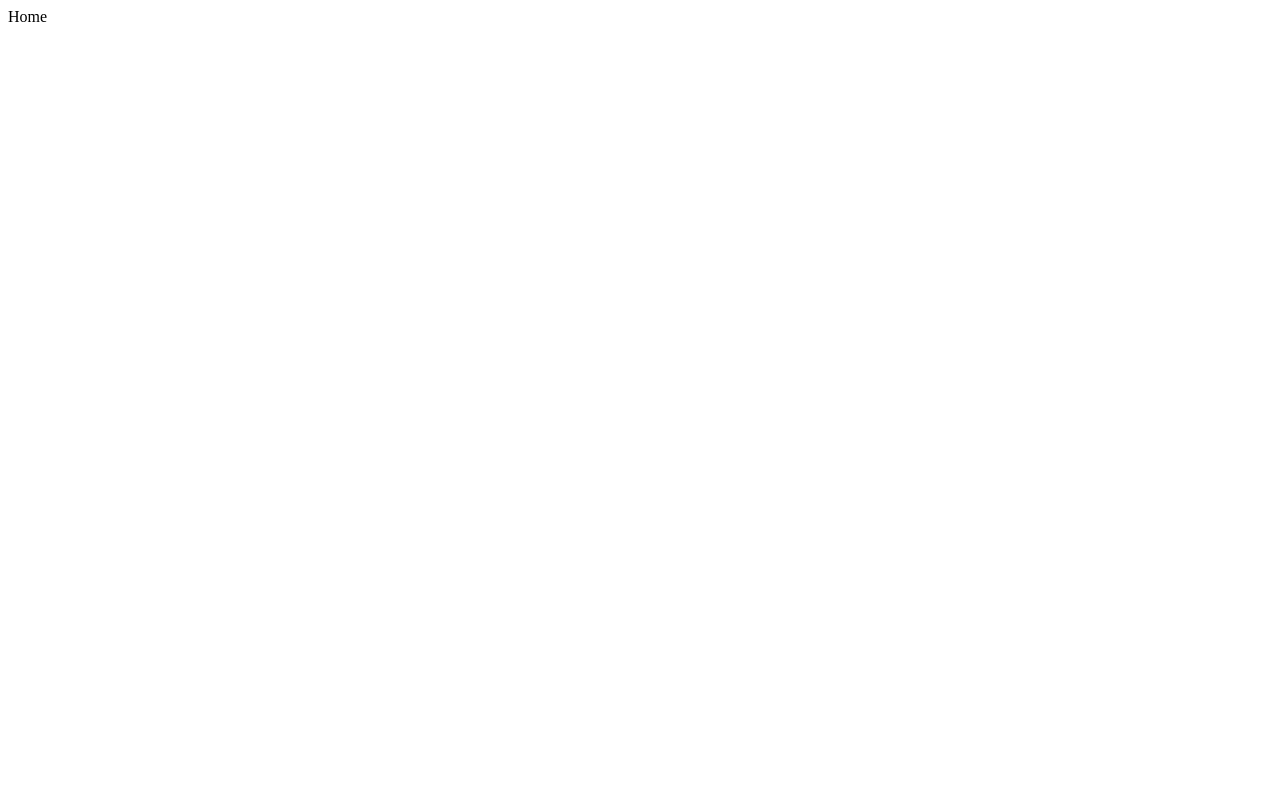
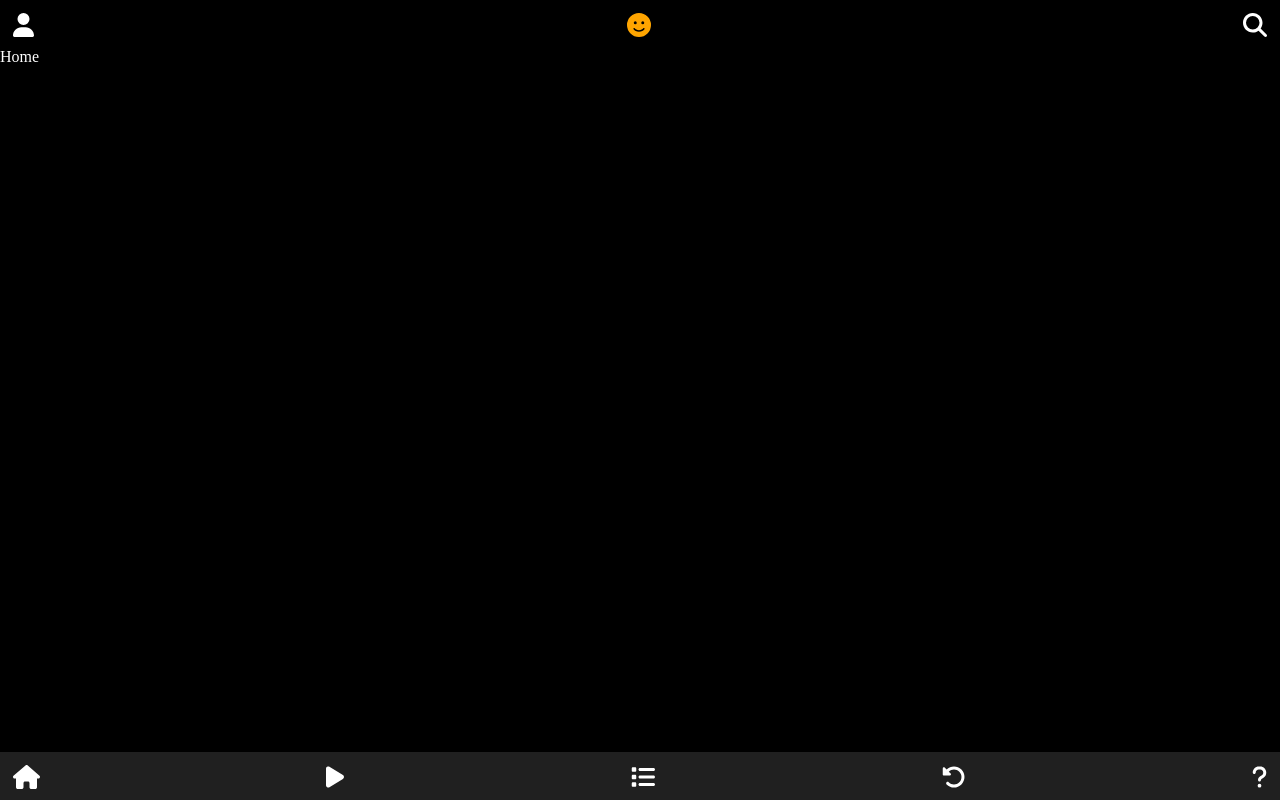
Before and after one commit to efucci/nm-technical-test, a Vue app: page / in a window 1280 px wide. Built offline with nearby package versions, Linux system fonts and the light colour scheme.

Commit message:
create skeleton layout

```diff
--- a/package.json
+++ b/package.json
@@ -7,6 +7,9 @@
     "start:mock-api": "./node_modules/.bin/osprey-mock-service -f ./node_modules/nm-mock-api/demo.raml -p 1337 --cors"
   },
   "dependencies": {
+    "@fortawesome/fontawesome-svg-core": "^6.3.0",
+    "@fortawesome/free-solid-svg-icons": "^6.3.0",
+    "@fortawesome/vue-fontawesome": "^3.0.3",
     "axios": "^1.3.4",
     "nm-mock-api": "git+https://github.com/NoriginMedia/mock-api.git#cloudberry",
     "vue": "^3.2.47",
@@ -14,6 +17,7 @@
   },
   "devDependencies": {
     "@vitejs/plugin-vue": "^4.0.0",
+    "sass": "^1.58.1",
     "vite": "^4.1.4"
   }
 }
--- a/src/App.vue
+++ b/src/App.vue
@@ -1,10 +1,7 @@
-<!-- <script setup>
-import { getEpg } from '@/services.js'
-
-const epgData = await getEpg()
-console.log('data', epgData)
-</script> -->
-
 <template>
   <router-view/>
 </template>
+
+<style lang="scss">
+  @import '@/assets/styles/main.css';
+</style>
--- /dev/null
+++ b/src/assets/fontawesome.js
@@ -0,0 +1,22 @@
+import { library } from '@fortawesome/fontawesome-svg-core'
+import {
+  faMagnifyingGlass,
+  faFaceSmile,
+  faHouse,
+  faList,
+  faPlay,
+  faQuestion,
+  faRotateLeft,
+  faUser
+} from '@fortawesome/free-solid-svg-icons'
+
+library.add(
+  faMagnifyingGlass,
+  faFaceSmile,
+  faHouse,
+  faList,
+  faPlay,
+  faQuestion,
+  faRotateLeft,
+  faUser
+)
--- /dev/null
+++ b/src/assets/styles/main.css
@@ -0,0 +1,22 @@
+html, body
+{
+  width: 100%;
+  height: 100%;
+}
+body
+{
+  margin: 0;
+  width: 100%;
+  height: 100%;
+  background-color: black;
+}
+#app {
+  width: 100vw;
+  height: 100vh;
+  background-color: black;
+  color: white;
+}
+
+button {
+  cursor: pointer;
+}
--- /dev/null
+++ b/src/assets/styles/variables.scss
@@ -0,0 +1,2 @@
+$header-height: 3rem;
+$footer-height: 3rem;
--- /dev/null
+++ b/src/components/Footer.vue
@@ -0,0 +1,27 @@
+<template>
+  <footer>
+    <div class="inner">
+      <font-awesome-icon icon="fa-house" size="xl" />
+      <font-awesome-icon icon="fa-play" size="xl" />
+      <font-awesome-icon icon="fa-list" size="xl" />
+      <font-awesome-icon icon="fa-rotate-left" size="xl" />
+      <font-awesome-icon icon="fa-question" size="xl" />
+    </div>
+    </footer>
+</template>
+
+<style lang="scss" scoped>
+footer {
+  position: fixed;
+  bottom: 0;
+  right: 0;
+  left: 0;
+  background-color: #202020;
+  height: $footer-height;
+  .inner {
+    display: flex;
+    justify-content: space-between;
+    padding: .8rem;
+  }
+}
+</style>
--- /dev/null
+++ b/src/components/MainContainer.vue
@@ -0,0 +1,20 @@
+<script setup>
+  import Navbar from '@/components/Navbar.vue'
+  import Footer from '@/components/Footer.vue'
+</script>
+
+<template>
+  <Navbar />
+    <main class="main-container" >
+      <slot />
+    </main>
+  <Footer />
+</template>
+<style scoped>
+.main-container {
+  display: flex;
+  padding: 3rem 0;
+  box-sizing: border-box;
+  width: 100vw;
+}
+</style>
--- /dev/null
+++ b/src/components/Navbar.vue
@@ -0,0 +1,32 @@
+<template>
+ <header>
+    <div class="inner">
+      <font-awesome-icon icon="user" size="xl" />
+      <font-awesome-icon icon="fa-face-smile" class="smile-icon" size="xl" />
+      <font-awesome-icon icon="fa-magnifying-glass" size="xl" />
+      </div>
+  </header>
+</template>
+
+<style scoped lang="scss">
+header {
+  position: fixed;
+  top: 0;
+  left: 0;
+  right: 0;
+  background-color: black;
+  height: $header-height;
+
+  .inner {
+    padding: .8rem;
+    height: 1rem;
+    width: 100%;
+    display: flex;
+    justify-content: space-between;
+    box-sizing: border-box;
+  }
+  .smile-icon {
+    color: orange;
+  }
+}
+</style>
--- a/src/main.js
+++ b/src/main.js
@@ -1,5 +1,10 @@
 import { createApp } from 'vue'
 import router from './router.js'
 import App from './App.vue'
+import '@/assets/fontawesome'
+import { FontAwesomeIcon } from '@fortawesome/vue-fontawesome'
 
-createApp(App).use(router).mount('#app')
+createApp(App)
+.use(router)
+.component('font-awesome-icon', FontAwesomeIcon)
+.mount('#app')
--- a/src/views/Home.vue
+++ b/src/views/Home.vue
@@ -1,3 +1,9 @@
+<script setup>
+import MainContainer from '@/components/MainContainer.vue';
+</script>
+
 <template>
-  <div>Home</div>
+  <MainContainer>
+    <div>Home</div>
+  </MainContainer>
 </template>
--- a/vite.config.js
+++ b/vite.config.js
@@ -8,5 +8,12 @@ export default defineConfig({
     alias: {
       '@': fileURLToPath(new URL('./src', import.meta.url))
     }
-  }
+  },
+  css: {
+    preprocessorOptions: {
+      scss: {
+        additionalData: `@import "@/assets/styles/variables.scss";`
+      }
+    }
+  },
 })
```
Also changed, not shown: 2 other files (tests, documents, lock files or other folders).
